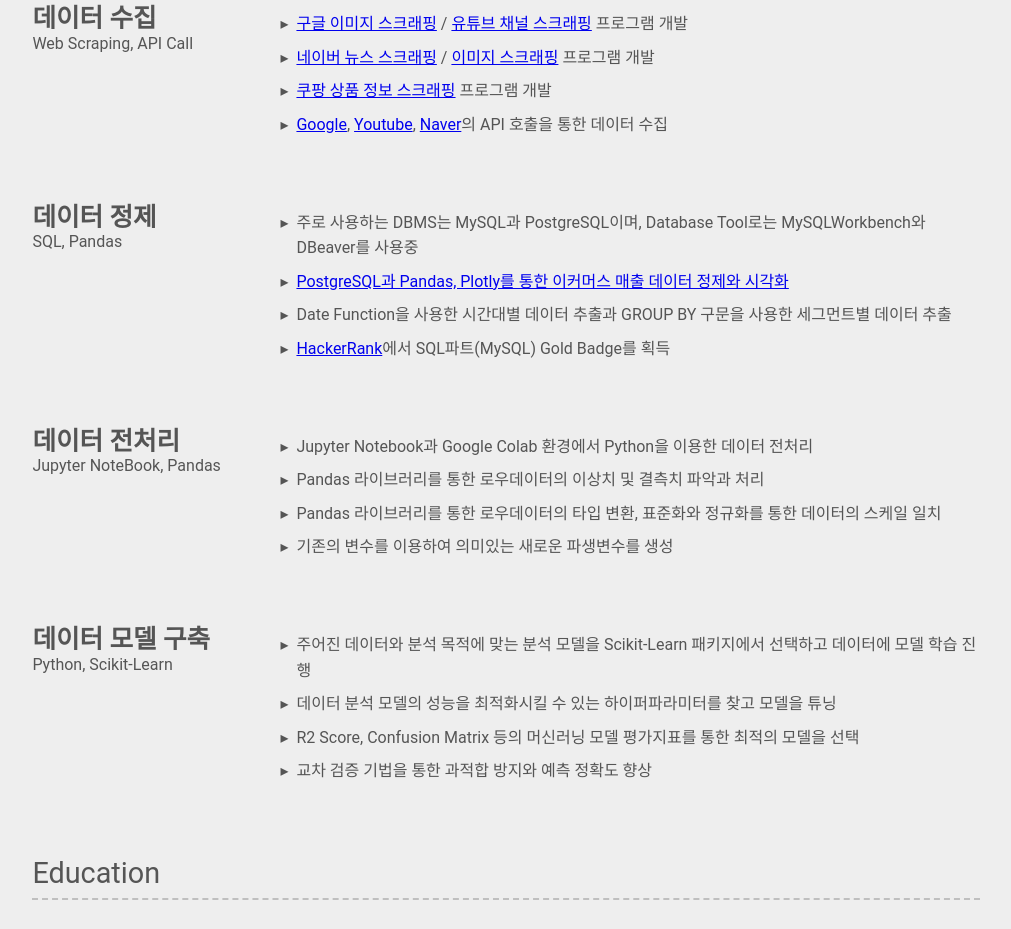
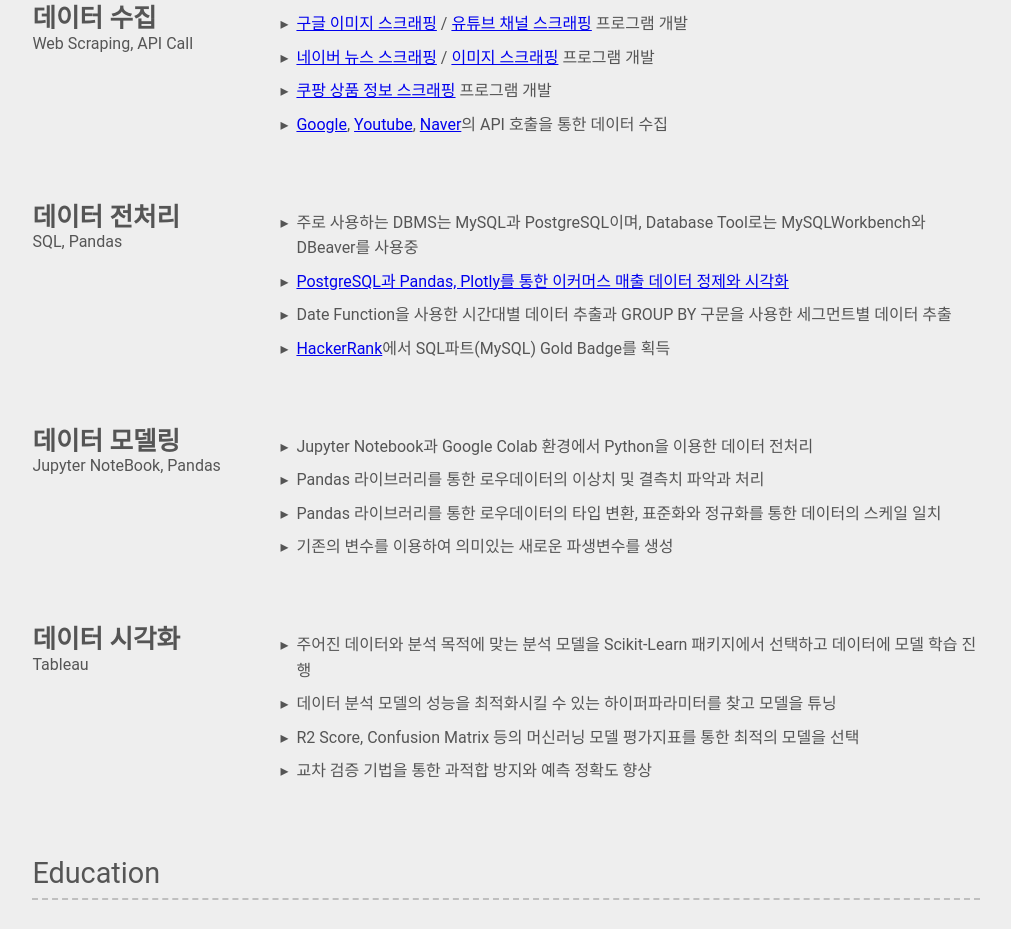
Before and after one commit to jadefactory/jadefactory.github.io, a plain HTML site: page index.html in a window 1280 px wide. Shown: the part 1772-2701 px from the top of the page, without its empty margins (134-1145 px from the left). Drawn offline with Linux system fonts and the light colour scheme.

Commit message:
skill list update

```diff
--- a/index.html
+++ b/index.html
@@ -287,7 +287,7 @@
 							</li>
 							<li class="content-item">
 								<div class="skill-info">
-									<p class="skill-name">데이터 정제</p>
+									<p class="skill-name">데이터 전처리</p>
 									<p class="skill-name-english">SQL, Pandas</p>
 								</div>
 								<ul class="skill-detail">
@@ -316,7 +316,7 @@
 							</li>
 							<li class="content-item">
 								<div class="skill-info">
-									<p class="skill-name">데이터 전처리</p>
+									<p class="skill-name">데이터 모델링</p>
 									<p class="skill-name-english">Jupyter NoteBook, Pandas</p>
 								</div>
 								<ul class="skill-detail">
@@ -339,8 +339,8 @@
 							</li>
 							<li class="content-item">
 								<div class="skill-info">
-									<p class="skill-name">데이터 모델 구축</p>
-									<p class="skill-name-english">Python, Scikit-Learn</p>
+									<p class="skill-name">데이터 시각화</p>
+									<p class="skill-name-english">Tableau</p>
 								</div>
 								<ul class="skill-detail">
 									<li class="skill-detail-item">
```
